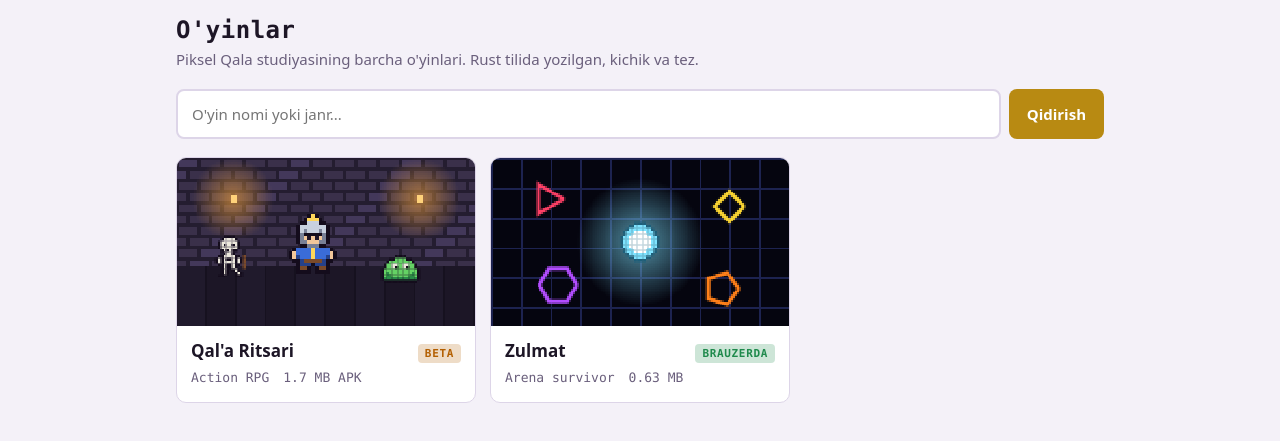
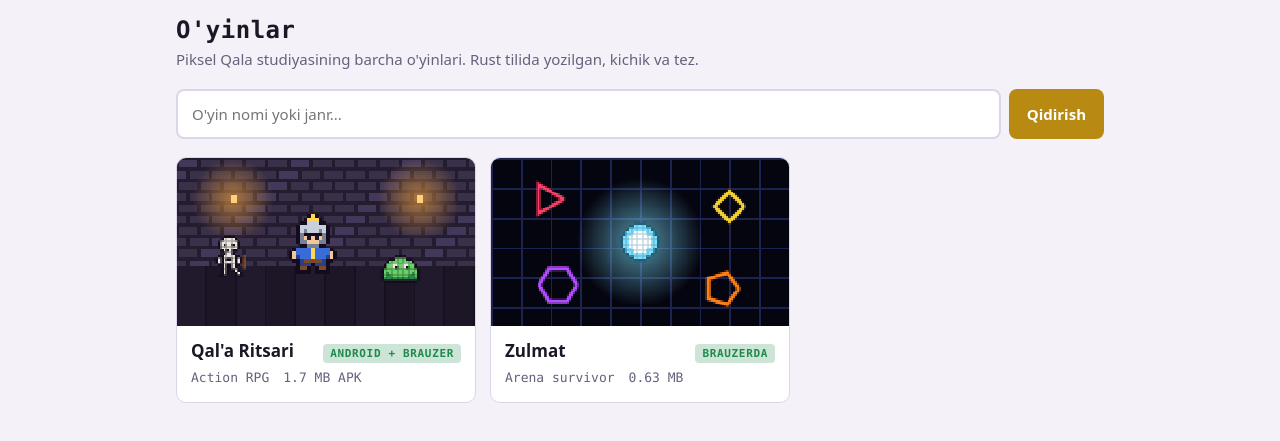
Before and after one commit to Ulugbek-Ar/rust-oyin, a plain HTML site: page site/index.html in a window 1280 px wide. Shown: the part 65-506 px from the top of the page. Drawn offline with Linux system fonts and the light colour scheme.

Commit message:
Site: Qal'a Ritsari Android build verified on emulator
Co-Authored-By: Claude Opus 5.5 <noreply@anthropic.com>
Claude-Session: https://claude.ai/code/session_01GMLm89GkD7UDBQhamE1y9Q

```diff
--- a/site/index.html
+++ b/site/index.html
@@ -133,8 +133,8 @@ ul.feat { margin: 10px 0 0; padding-left: 18px; color: var(--dim); }
   var REL = 'https://github.com/Ulugbek-Ar/rust-oyin/releases/download/apk/';
   var GAMES = [
     { id: 'ritsar', name: "Qal'a Ritsari", genre: 'Action RPG', created: '2026-11-21', updated: '2026-11-22',
-      apk: { url: REL + 'QALA-RITSARI.apk', mb: 1.7 }, web: { page: 'game.html', mb: 0.69 }, status: ['warn', 'Beta'],
-      note: "Android versiyasi hozir sinovda: ba'zi telefonlarda ochilmasligi mumkin. Brauzer versiyasi ishlaydi.",
+      apk: { url: REL + 'QALA-RITSARI.apk', mb: 1.7 }, web: { page: 'game.html', mb: 0.69 }, status: ['ok', 'Android + Brauzer'],
+      note: '',
       desc: "Piksel zindon bo'ylab qilich bilan yo'l oching. Har qavat yangidan yaratiladi, oxirida Soya Lordi kutadi.",
       feat: ["3 zarbali qilich kombosi, sakrash, olov sehri", "Tasodifiy qavatlar, xazina va boss", "Daraja va 6 xil qobiliyat"] },
     { id: 'zulmat', name: 'Zulmat', genre: 'Arena survivor', created: '2026-11-21', updated: '2026-11-21',
```
